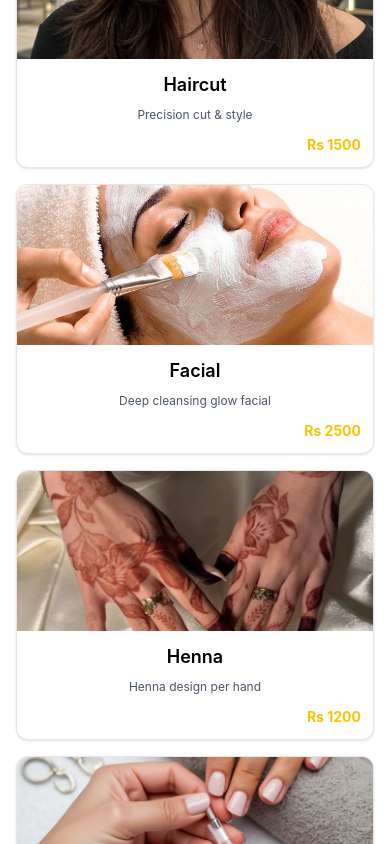
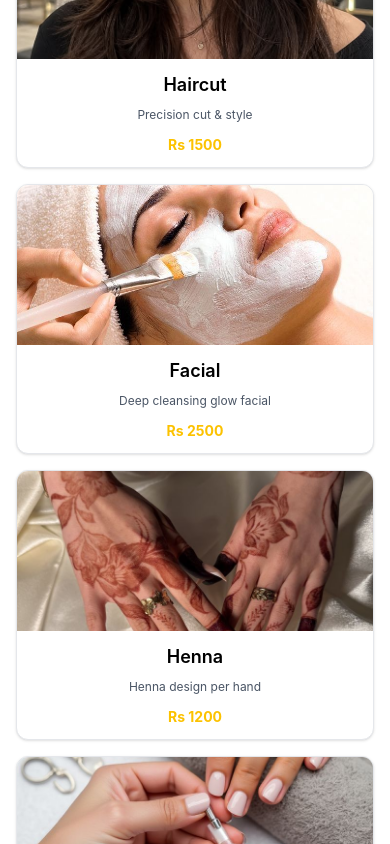
Before and after one commit to Jawairia-Mazhar/Salon-Website, a React (Vite) app: page / in a window 390 px wide. Shown: the part 1220-2064 px from the top of the page. Built offline with nearby package versions, Linux system fonts and the light colour scheme.

Commit message:
Fix: Center price text in ServiceCard component for improved layout consistency

```diff
--- a/src/components/ServiceCard.jsx
+++ b/src/components/ServiceCard.jsx
@@ -16,7 +16,7 @@ const ServiceCard = ({ image, title, description, price }) => {
       <div className="p-3 sm:p-4">
         <h3 className="text-lg sm:text-xl font-semibold">{title}</h3>
         <p className="mt-2 text-xs sm:text-sm text-gray-600">{description}</p>
-        <p className="mt-3 font-bold text-[var(--color-primary)] text-end text-sm sm:text-base">{price}</p>
+        <p className="mt-3 font-bold text-[var(--color-primary)] text-center md:text-end text-sm sm:text-base">{price}</p>
       </div>
     </div>
   )
```
